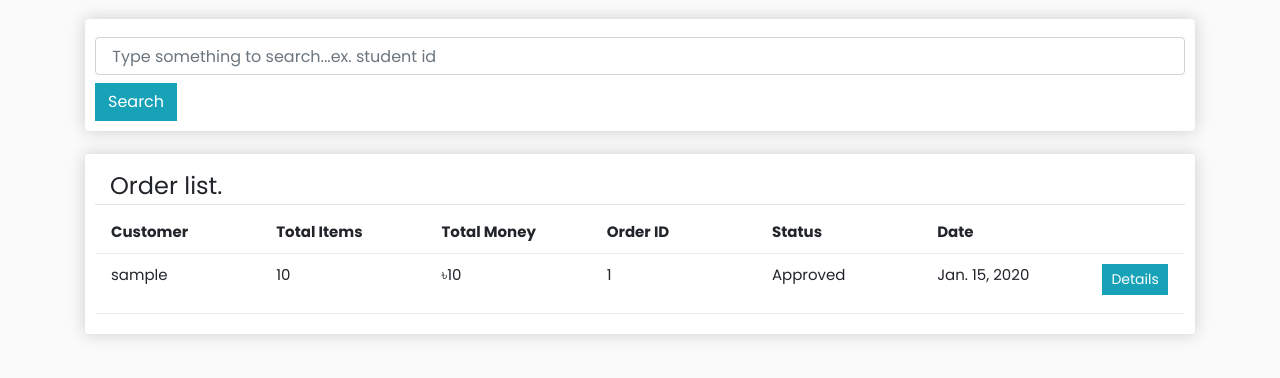
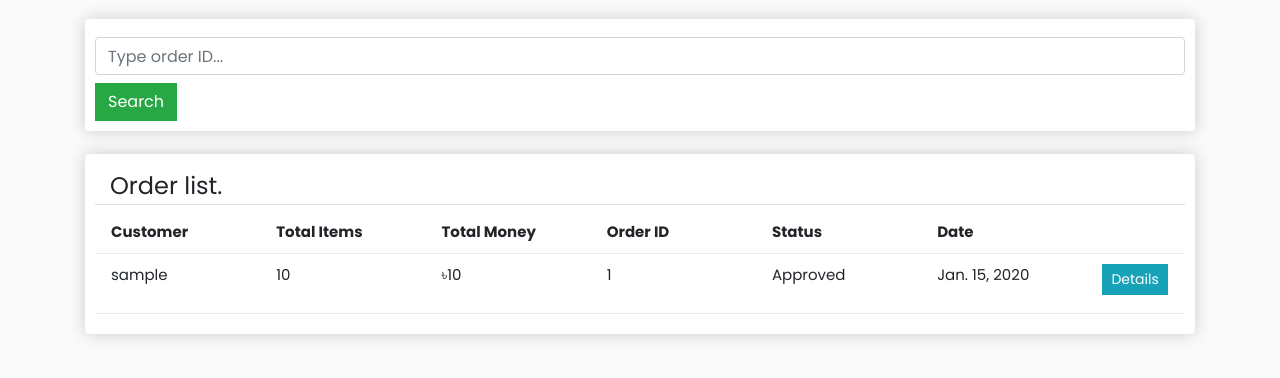
Before and after one commit to as-shahriar/TourDay, a Django app: page /ecommerce/allorder/ in a window 1280 px wide. Shown: the part 56-434 px from the top of the page. Run offline with Django 3.2, Linux system fonts and the light colour scheme; a user stored in the database is signed in; tables that the repository leaves empty hold one stand-in row (values such as "Sample post"); some libraries are stand-ins or nearby versions.

Commit message:
Added Paginator

```diff
--- a/TourDay/Templates/ecommerce/stuff_page/order_table.html
+++ b/TourDay/Templates/ecommerce/stuff_page/order_table.html
@@ -6,9 +6,9 @@
     <div class="box-element">
     <form method="POST">
       {% csrf_token %}
-        <input class="form-control mt-2" name="search" type="text" placeholder=" Type something to search...ex. student id">
+        <input class="form-control mt-2" name="order_search" type="text" placeholder="Type order ID..." value="{{request.POST.order_search}}">
 
-          <button type="submit" name="btn-search" class="btn btn-info mt-2">Search</button>
+          <button type="submit" name="order_search_btn" class="btn btn-success mt-2">Search</button>
 
       </form>
     </div>
@@ -25,6 +25,26 @@
             <div style="flex:0.5"></div>
         </div>
 
+            {% if order_check_search %}
+
+            {% for order in  order %}
+            <div class="cart-row">
+                <div style="flex:1" class="ml-3"><p>{{order.customer}}</p></div>
+                <div style="flex:1"><p>{{order.total_items}}</p></div>
+                <div style="flex:1"><p>৳{{order.total_money}}</p></div>
+                <div style="flex:1"><p>{{order.order_id}}</p></div>
+                <div style="flex:1"><p>{{order.status}}</p></div>
+                <div style="flex:1"><p>{{order.date_ordered}}</p></div>
+                <div style="flex:0.5">
+                    <a href="{% url 'order_details' order.pk %}">
+                    <button class="btn btn-info btn-sm">Details</button> </a>
+                </div>
+
+            </div>
+            {% endfor %}
+
+            {% else %}
+
                 {% for order in  order %}
 				<div class="cart-row">
 					<div style="flex:1" class="ml-3"><p>{{order.customer}}</p></div>
@@ -39,14 +59,16 @@
 					</div>
 
 				</div>
-				{% endfor %}
+                {% endfor %}
 
-        <div class="row md-4 mt-2">
-            <!-- <div class="col-4">
-                {% if result.has_previous %}
-                <a href="?page={{ objects.previous_page_number }}" class="btn btn-info px-3 ">Page
-                    {{ result.previous_page_number }}</a>{%endif%}
-            </div> -->
+                {% endif %}
+
+        <div class="row md-4 mt-2 mr-1 ml-1">
+            <div class="col-4">
+                {% if order.has_previous %}
+                <a href="?page={{ objects.previous_page_number }}" class="btn btn-secondary btn-sm">Page
+                    {{ order.previous_page_number }}</a>{%endif%}
+            </div>
 
 
             <div class="col-4">
@@ -54,12 +76,12 @@
             </div>
 
 
-            <!-- <div class="col-4">
-                {% if result.has_next %}
-                <a href="?page={{ result.next_page_number }}" class="btn btn-info px-4 float-right">Page
-                    {{ result.next_page_number }}</a>{%endif%}
+            <div class="col-4">
+                {% if order.has_next %}
+                <a href="?page={{ order.next_page_number }}" class="btn btn-secondary btn-sm float-right">Page
+                    {{ order.next_page_number }}</a>{%endif%}
 
-            </div> -->
+            </div>
     </div>
 
 </div>
--- a/TourDay/Templates/ecommerce/user_order.html
+++ b/TourDay/Templates/ecommerce/user_order.html
@@ -61,7 +61,7 @@
 
             <div class="cart-row">
                 <div style="flex:2"></div>
-                <div style="flex:2"><strong>Items</strong></div>
+                <div style="flex:2"><strong>Item</strong></div>
                 <div style="flex:1"><strong>Price</strong></div>
                 <div style="flex:1"><strong>Quantity</strong></div>
 
@@ -96,7 +96,7 @@
 
             <div class="cart-row">
                 <div style="flex:2"></div>
-                <div style="flex:2"><strong>Items</strong></div>
+                <div style="flex:2"><strong>Item</strong></div>
                 <div style="flex:1"><strong>Price</strong></div>
                 <div style="flex:1"><strong>Quantity</strong></div>
 
--- a/TourDay/ecommerce/views.py
+++ b/TourDay/ecommerce/views.py
@@ -8,6 +8,7 @@ from .models import Order, OrderItem, Product
 from django.contrib.auth.models import User
 from django.contrib.auth.decorators import login_required
 from random import randint
+from django.core.paginator import Paginator
 from django.db.models import Q
 from django.contrib.admin.views.decorators import staff_member_required
 
@@ -150,10 +151,24 @@ def table(request):
 @staff_member_required
 def order_table(request):
 
+    order_check_search = False
+
     order = Order.objects.all().order_by('-id')
+    paginator = Paginator(order, 5)  # Show 5 obj per page
+
+    page = request.GET.get('page')
+    order = paginator.get_page(page)
+
+    if request.method == 'POST' and 'order_search_btn' in request.POST:
+
+        q = request.POST.get('order_search').strip()
+
+        order = Order.objects.filter(order_id__exact=q)
+        order_check_search = True
 
     context = {
         'order' : order,
+        'order_check_search' : order_check_search,
     }
 
     return render(request, 'ecommerce/stuff_page/order_table.html', context)
```
